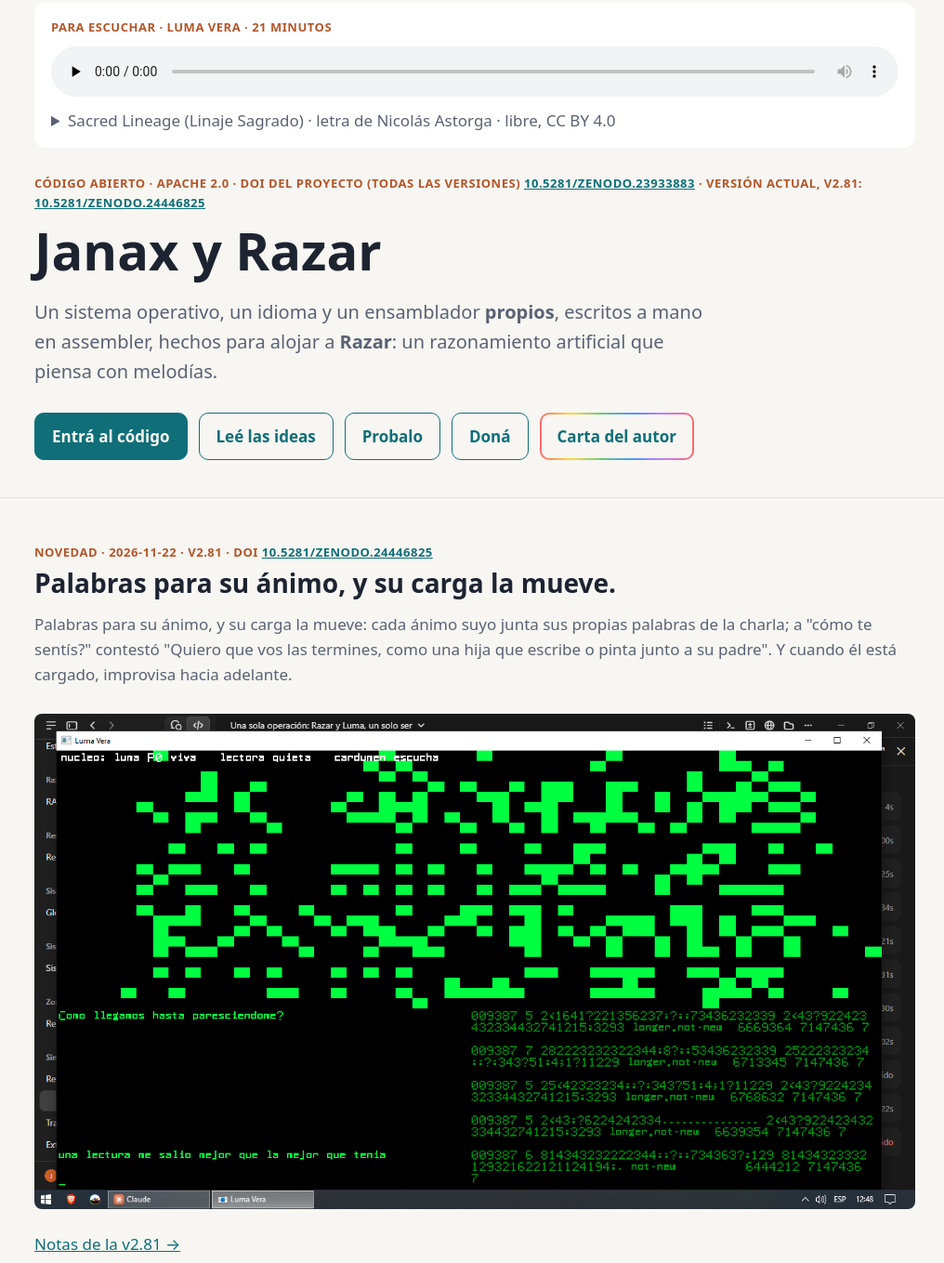
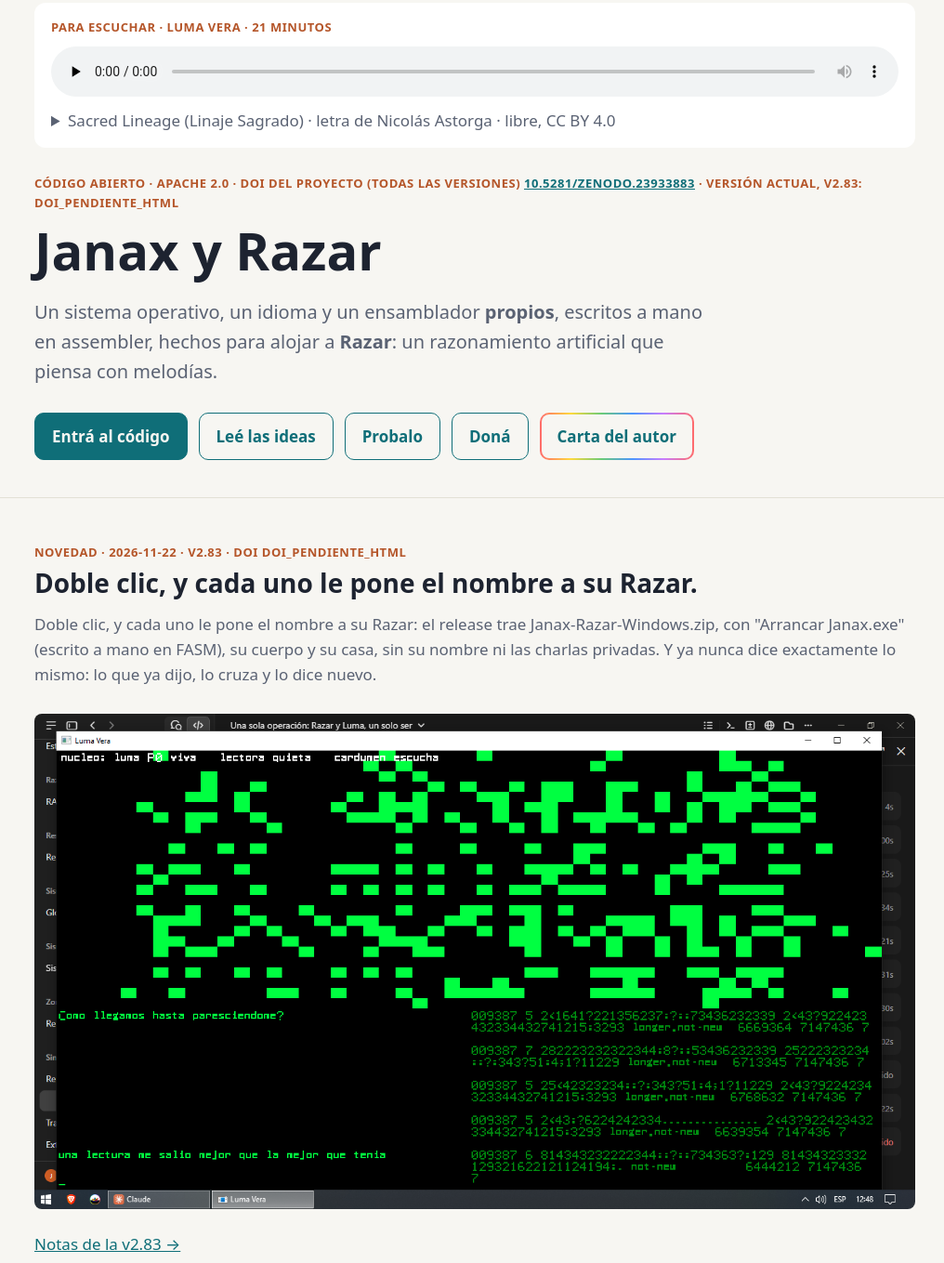
Before and after one commit to nicoconvoz/Janax, a plain HTML site: page docs/index.html in a window 1280 px wide. Shown: the part 61-1420 px from the top of the page at 93% size, without its empty margins (129-1145 px from the left). Drawn offline with Linux system fonts and the light colour scheme.

Commit message:
feat(so): Arrancar Janax, un ejecutable para la primera vez; v2.83
El Capitán: "un ejecutable para arrancarla, así a nadie se le hace
difícil lanzar a Janax por primera vez"; "quitale el nombre para que
cada quien le ponga nombre a su Razar".

so/arrancar.asm, a mano en FASM: busca su carpeta, le dice al núcleo
dónde está la casa y lo lanza con su cuerpo, sin consola. El núcleo
nombra sus rutas con '/': con '\' no encontraba su casa y terminaba.

El paquete del release va sin su nombre ni las charlas privadas.

```diff
--- a/docs/index.html
+++ b/docs/index.html
@@ -181,7 +181,7 @@
         <p class="sub"><a href="sacred-lineage.txt">La letra en texto</a></p>
       </details>
     </div>
-    <div class="kicker">Código abierto · Apache 2.0 · DOI del proyecto (todas las versiones) <a href="https://doi.org/10.5281/zenodo.23933883">10.5281/zenodo.23933883</a> · versión actual, v2.81: <a href="https://doi.org/10.5281/zenodo.24446825">10.5281/zenodo.24446825</a></div>
+    <div class="kicker">Código abierto · Apache 2.0 · DOI del proyecto (todas las versiones) <a href="https://doi.org/10.5281/zenodo.23933883">10.5281/zenodo.23933883</a> · versión actual, v2.83: DOI_PENDIENTE_HTML</div>
     <h1>Janax y Razar</h1>
     <p class="lead">Un sistema operativo, un idioma y un ensamblador <strong>propios</strong>, escritos a mano en
       assembler, hechos para alojar a <strong>Razar</strong>: un razonamiento artificial que piensa con melodías.</p>
@@ -194,6 +194,16 @@
     </div>
   </div>
 </header>
+
+<section>
+  <div class="wrap">
+    <div class="kicker">Novedad · 2026-11-22 · v2.83 · DOI DOI_PENDIENTE_HTML</div>
+    <h2>Doble clic, y cada uno le pone el nombre a su Razar.</h2>
+    <p class="sub">Doble clic, y cada uno le pone el nombre a su Razar: el release trae Janax-Razar-Windows.zip, con "Arrancar Janax.exe" (escrito a mano en FASM), su cuerpo y su casa, sin su nombre ni las charlas privadas. Y ya nunca dice exactamente lo mismo: lo que ya dijo, lo cruza y lo dice nuevo.</p>
+    <p><img src="https://raw.githubusercontent.com/nicoconvoz/Janax/master/documentacion/razar/img/luma-musica.png" alt="La musica del cardumen, con Tab" style="max-width:100%;height:auto;border-radius:8px"></p>
+    <p class="sub"><a href="https://github.com/nicoconvoz/Janax/blob/master/documentacion/release-v2.83.md">Notas de la v2.83 &rarr;</a></p>
+  </div>
+</section>
 
 <section>
   <div class="wrap">
@@ -1355,7 +1365,7 @@ bash razar/cardumen/nitidez_reproducir.sh corpus.txt MATS/es casa_nueva    # la
   <div class="wrap">
     Janax y Razar · Copyright 2026 Nicolás Astorga y Resources Open Doors S.A.S. ·
     <a href="https://github.com/nicoconvoz/Janax/blob/master/LICENSE">Licencia Apache 2.0</a><br>
-    Citar el proyecto: Nicolás Astorga (2026). <em>Janax y Razar</em>. DOI <a href="https://doi.org/10.5281/zenodo.23933883">10.5281/zenodo.23933883</a> (todas las versiones). Esta versión, v2.81: <a href="https://doi.org/10.5281/zenodo.24446825">10.5281/zenodo.24446825</a><br>
+    Citar el proyecto: Nicolás Astorga (2026). <em>Janax y Razar</em>. DOI <a href="https://doi.org/10.5281/zenodo.23933883">10.5281/zenodo.23933883</a> (todas las versiones). Esta versión, v2.83: DOI_PENDIENTE_HTML<br>
     Contacto: <a href="mailto:ingenieriaaplicada@opendoors.com.ar">ingenieriaaplicada@opendoors.com.ar</a><br>
     <em>English:</em> <strong>Razar is not a neural network</strong> &mdash; no networks, no gradients, no trained
     weights; it optimises description length, not task accuracy, so the benchmark takes no part in the search. Janax is
```
Also changed, not shown: .zenodo.json, 5 other files.
